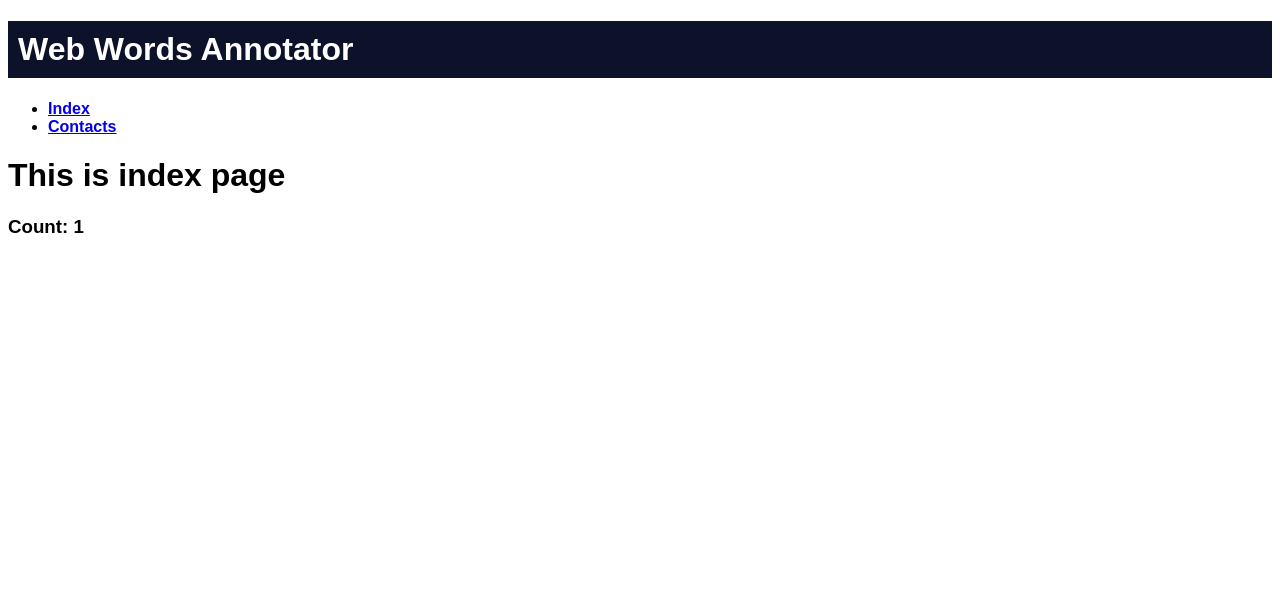
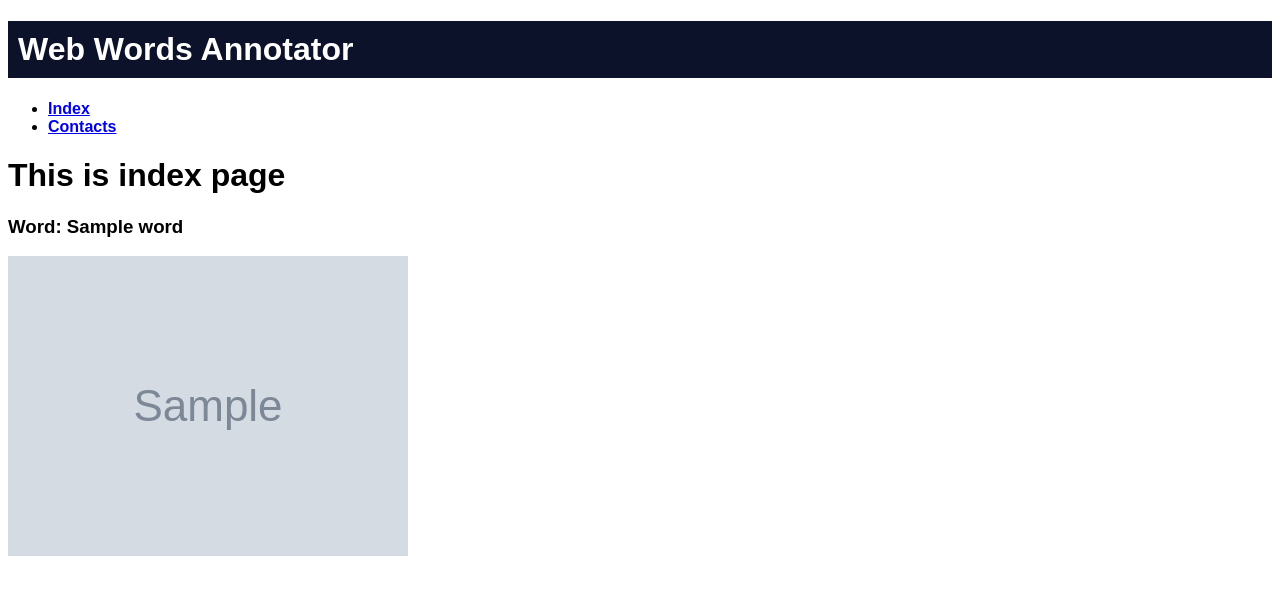
Before and after one commit to 1ncend1ary/wca, a Flask app: template web/templates/index.html in a window 1280 px wide. Shown: the top 595 px of the page. Run offline with Flask 2, Linux system fonts and the light colour scheme; the template is opened without the code that fills it: most values are stand-ins (such as "Sample title", 1, 10 or a date in 2020); grey boxes marked "Sample" are stand-in pictures.

Commit message:
Add database integration and update html template

```diff
--- a/web/main.py
+++ b/web/main.py
@@ -1,9 +1,11 @@
 from flask import Flask, render_template
 import time
 import redis
+import database
 
 app = Flask(__name__)
 cache = redis.Redis(host='redis', port=6379)
+
 
 def get_hit_count():
     retries = 5
@@ -16,14 +18,18 @@ def get_hit_count():
             retries -= 1
             time.sleep(0.5)
 
+
 @app.route("/")
 def index():
     count = get_hit_count()
-    return render_template("index.html", count=count)
+    element = database.fetch_new_entry()
+    return render_template("index.html", word=element['Word'], image=element["URL"])
+
 
 @app.route("/contacts")
 def contacts():
     return render_template("contacts.html")
 
+
 if __name__ == "__main__":
     app.run(host="0.0.0.0", debug=True)
--- a/web/templates/index.html
+++ b/web/templates/index.html
@@ -9,7 +9,9 @@
     {% block content %}
 
     <h1> This is index page </h1>
-    <h3>Count: {{ count }}</h3>
+    <h3>Word: {{ word }}</h3>
+    <img src="{{ image }}" alt="Image"/>
+
     {% endblock %}
   </body>
 </html>
```
